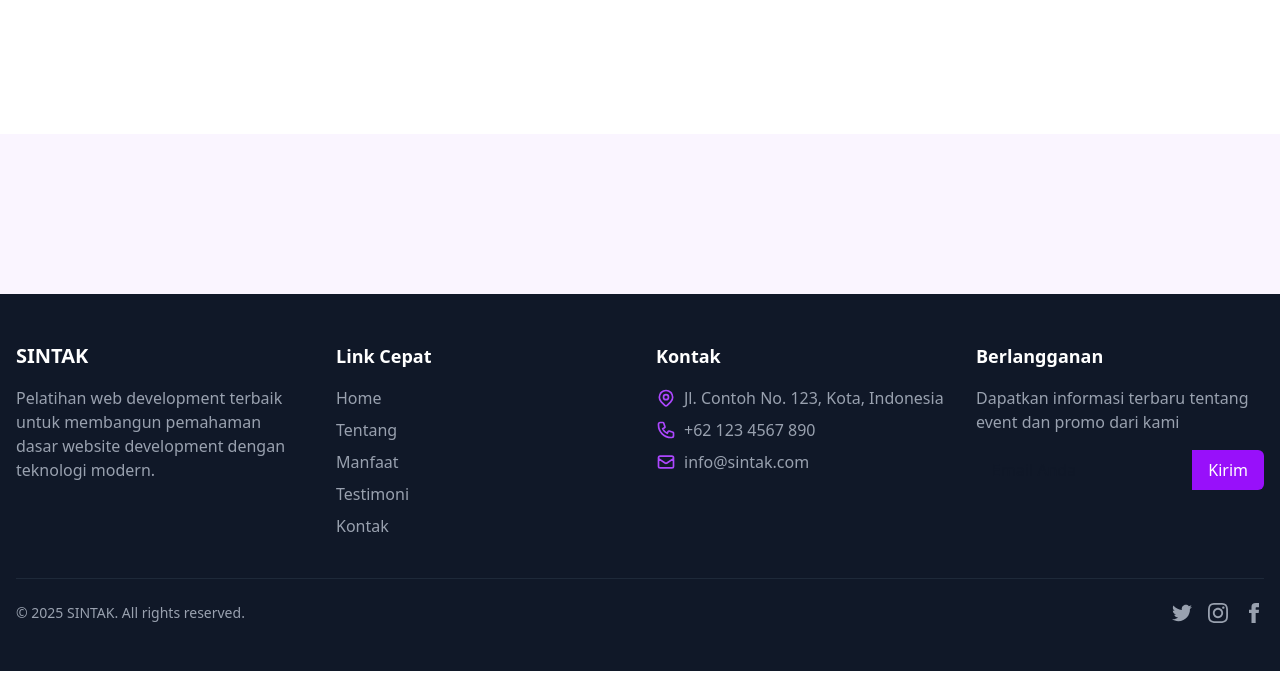
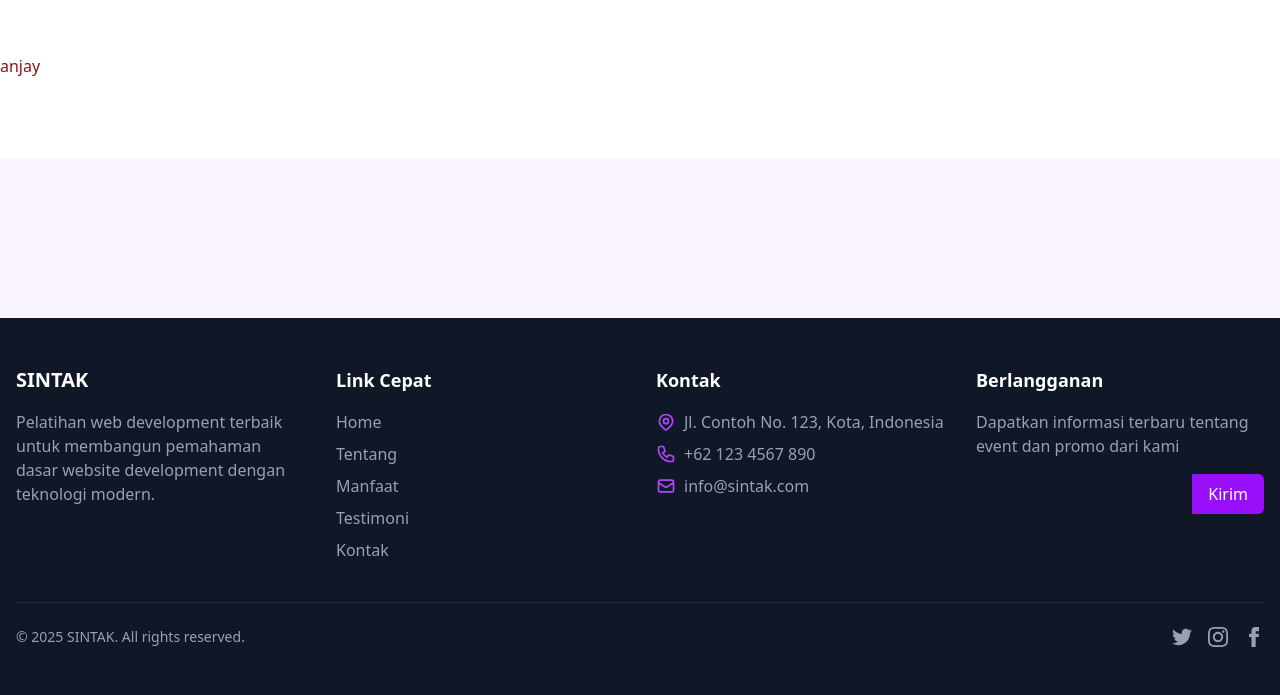
Before and after one commit to Itsnotf/belajar_push, a React (Vite) app: page / in a window 1280 px wide. Shown: the part 1386-2081 px from the top of the page. Before the commit the page ends 2057 px from the top, so only its background shows below. Built offline with nearby package versions, Linux system fonts and the light colour scheme.

Commit message:
update date

```diff
--- a/src/components/testimonials-section.jsx
+++ b/src/components/testimonials-section.jsx
@@ -3,7 +3,7 @@ import React from 'react'
 export default function TestimonialsSection() {
     return (
         <section id="testimonials" className="py-20 bg-white">
-
+            <div className='text-red-900'>anjay</div>
         </section>
     )
 }
```
